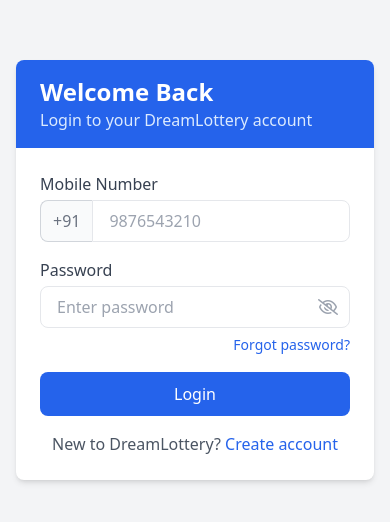
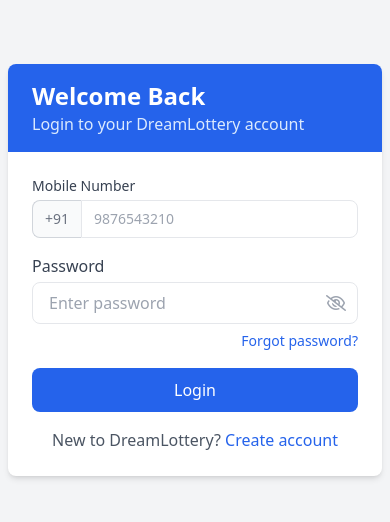
Before and after one commit to narutobosss/blackboxai-1743750755033, a plain HTML site: page login.html in a window 390 px wide. Shown: the part 152-674 px from the top of the page. Drawn offline with nearby package versions, Linux system fonts and the light colour scheme.

Commit message:
Add login.html 1743751986790

```diff
--- a/login.html
+++ b/login.html
@@ -10,18 +10,18 @@
     <link rel="stylesheet" href="../styles/custom.css">
 </head>
 <body class="bg-gray-100 min-h-screen flex items-center">
-    <div class="container mx-auto px-4">
-        <div class="max-w-md mx-auto bg-white rounded-lg shadow-md overflow-hidden">
+    <div class="container mx-auto px-2 sm:px-4">
+        <div class="max-w-md mx-auto bg-white rounded-lg shadow-md overflow-hidden md:min-w-[400px]">
             <div class="bg-blue-600 py-4 px-6">
                 <h1 class="text-2xl font-bold text-white">Welcome Back</h1>
                 <p class="text-blue-100">Login to your DreamLottery account</p>
             </div>
             <form class="p-6 space-y-4">
                 <div>
-                    <label class="block text-gray-700 mb-1">Mobile Number</label>
+                    <label class="block text-gray-700 mb-1 text-sm md:text-base">Mobile Number</label>
                     <div class="flex">
-                        <span class="inline-flex items-center px-3 rounded-l-lg border border-r-0 border-gray-300 bg-gray-50 text-gray-500">+91</span>
-                        <input type="tel" pattern="[0-9]{10}" class="w-full px-4 py-2 border rounded-r-lg focus:ring-2 focus:ring-blue-500 focus:border-blue-500" placeholder="9876543210" required>
+                        <span class="inline-flex items-center px-3 text-sm md:text-base rounded-l-lg border border-r-0 border-gray-300 bg-gray-50 text-gray-500">+91</span>
+                        <input type="tel" pattern="[0-9]{10}" class="w-full px-3 py-2 text-sm md:text-base border rounded-r-lg focus:ring-2 focus:ring-blue-500 focus:border-blue-500" placeholder="9876543210" required>
                     </div>
                 </div>
                 <div>
```
